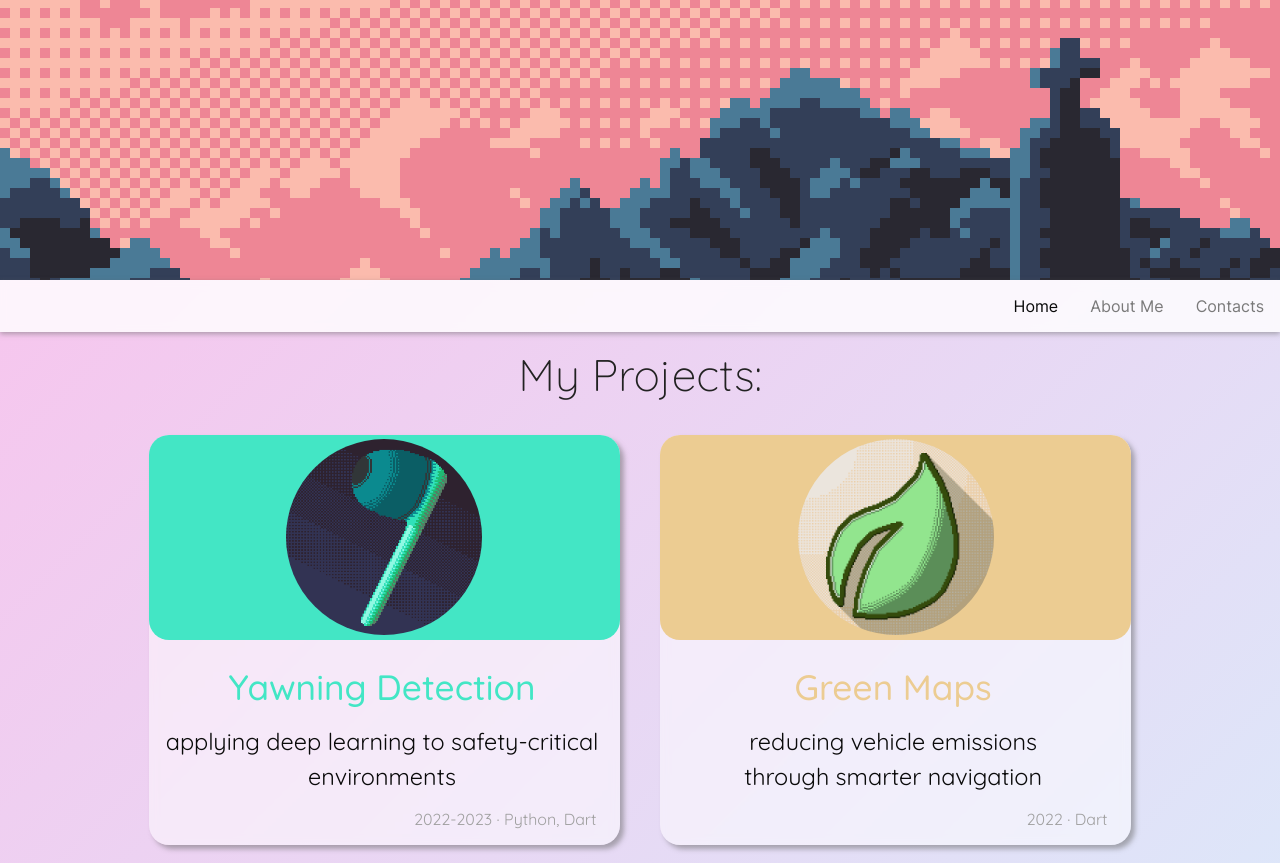
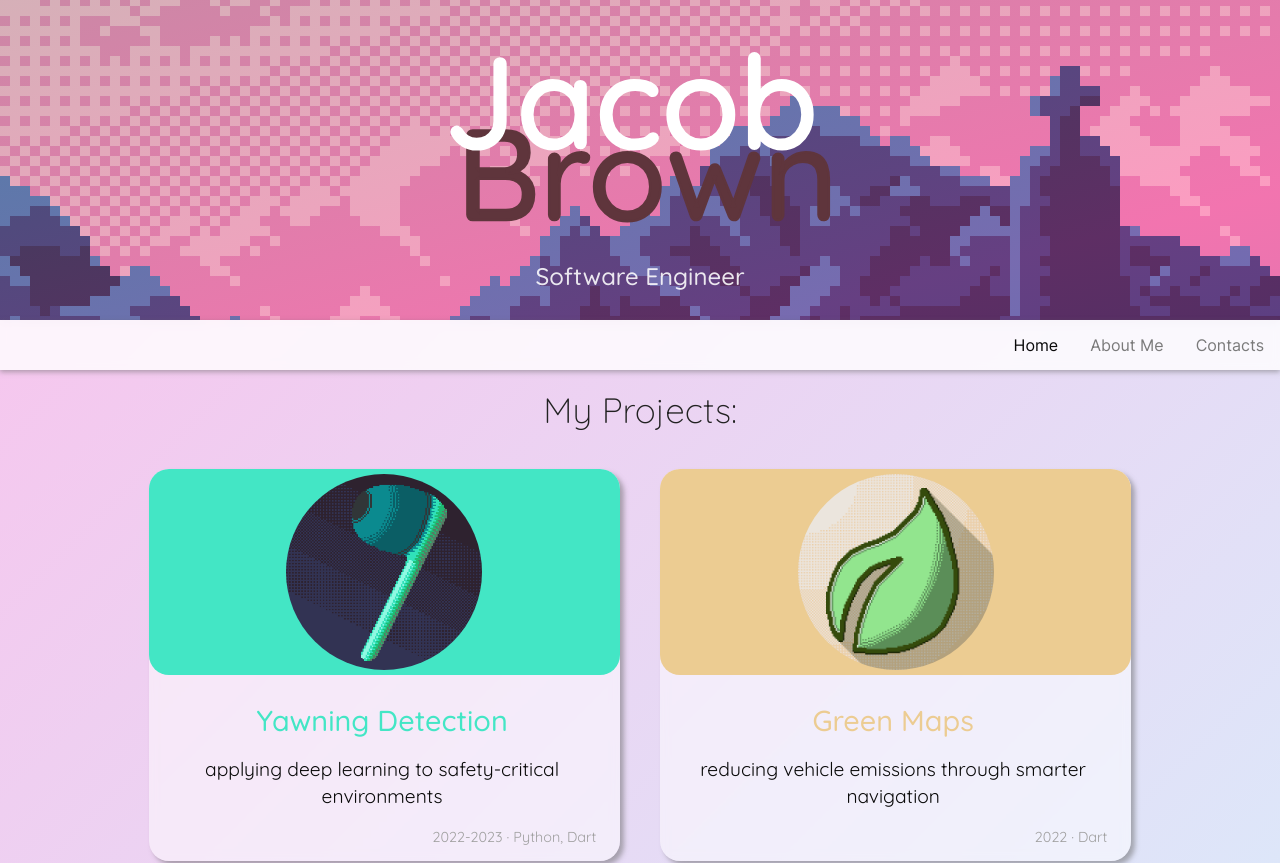
Before and after one commit to jacbn/jacbn.me, a React app: page / in a window 1280 px wide. Shown: the top 863 px of the page. Built offline with nearby package versions, Linux system fonts and the light colour scheme.

Commit message:
Fix font sizes cross-site

```diff
--- a/src/components/title.tsx
+++ b/src/components/title.tsx
@@ -7,12 +7,12 @@ export default function Title() {
         <button className={`titleContainer ${isOpen ? "expanded" : ""}`} onClick={() => setIsOpen(o => !o)}>
             <div className="titleBackground"/>
             <div className="titleShimmer"/>
-            <svg className="titleSVG">
+            <svg className="titleSVG" viewBox="0 0 600 300">
                 <symbol id="s-text">
-                    <text x="48.2%" y="60%" textAnchor='middle'>Jacob</text>
+                    <text x="48.2%" y="185" textAnchor='middle'>Jacob</text>
                 </symbol>
                 <symbol id="s-text2">
-                    <text x="51.5%" y="98%" textAnchor='middle'>Brown</text>
+                    <text x="51.5%" y="275" textAnchor='middle'>Brown</text>
                 </symbol>
                 <mask id="mask">
                     <rect width="100%" height="100%" fill="white" />
--- a/src/styles.scss
+++ b/src/styles.scss
@@ -1,6 +1,8 @@
-@import "./styles/blog.scss";
-@import "./styles/body.scss";
-@import "./styles/globals.scss";
-@import "./styles/home.scss";
-@import "./styles/mathsart.scss";
-@import "./styles/projects.scss";
+@import "styles/_mixins";
+
+@import "styles/blog";
+@import "styles/body";
+@import "styles/globals";
+@import "styles/home";
+@import "styles/mathsart";
+@import "styles/projects";
--- /dev/null
+++ b/src/styles/_mixins.scss
@@ -0,0 +1,4 @@
+@mixin font-size($size) {
+  font-size: $size;
+  line-height: calc($size * 1.4);
+}
--- a/src/styles/globals.scss
+++ b/src/styles/globals.scss
@@ -167,7 +167,7 @@ main {
   display: flex;
   flex-direction: column;
   align-items: center;
-  font-size: 1rem;
+  @include font-size(1rem);
 }
 
 nav {
@@ -189,7 +189,7 @@ nav {
 }
 
 h1 {
-  font-size: calc(14pt + calc(min(2vw, 2*var(--max-width)/100)));
+  @include font-size(2.2rem);
   font-family: var(--font-sans-title);
   color: var(--subtitle-primary);
   margin: 1rem 0 0.5rem;
@@ -197,14 +197,14 @@ h1 {
 }
 
 h2 {
-  font-size: calc(12pt + calc(min(1.5vw, 1.5*var(--max-width)/100)));
+  @include font-size(1.8rem);
   font-family: var(--font-sans-title);
   color: var(--subtitle-primary);
   margin: 1rem 0;
 }
 
 h3 {
-  font-size: calc(10pt + calc(min(0.5vw, 0.5*var(--max-width)/100)));
+  @include font-size(1.5rem);
   font-family: var(--font-sans-title);
   color: var(--subtitle-primary);
   margin-bottom: 0.5rem;
--- a/src/styles/home.scss
+++ b/src/styles/home.scss
@@ -1,8 +1,3 @@
-.subtitle {
-  font-size: 25pt;
-  margin: 20px 40px;
-}
-
 .card {
   display: grid;
   position: relative;
@@ -44,7 +39,7 @@
   position: relative;
   text-align: center;
   color: var(--text-primary);
-  font-size: calc(8pt + calc(min(1vw, var(--max-width)/100)));
+  @include font-size(1.2rem);
   border-radius: 10px;
 }
 
@@ -94,7 +89,7 @@
   position: absolute;
   justify-self: right;
   align-self: flex-end;
-  font-size: 12pt;
+  @include font-size(0.9rem);
   text-align: right;
   color:#a0a0a0;
   margin: 0 5% 3% 0;
@@ -105,7 +100,7 @@
 .titleContainer {
   position: relative;
   width: 100%;
-  height: calc(30vh + 40px); /* 40px bottom margin */
+  height: calc(35vh + 40px); /* 40px bottom margin */
   min-height: 220px;
   display: flex;
   flex-direction: column;
@@ -120,7 +115,7 @@
 
   .attribution {
     position: absolute;
-    font-size: medium;
+    @include font-size(1rem);
     bottom: 1rem;
     opacity: 0;
     transition: opacity 0.3s;
@@ -191,6 +186,10 @@
   display: block;
   margin-bottom: 20px;
   z-index: 1;
+
+  > symbol:first-child {
+    margin-top: 20px;
+  }
 }
 
 .titleBackgroundSVG {
@@ -199,10 +198,10 @@
 }
 
 .titleText {
-  font-size: calc(6rem + 3vw);
+  @include font-size(calc(4vmin + 800%));
   font-weight: 500;
   stroke-dasharray: 0px 110px;
-  stroke-width: 3px;
+  stroke-width: calc(0.2rem);
   stroke-dashoffset: 0;
 }
 
@@ -244,7 +243,7 @@
 
 .roller {
   width: 100%;
-  height: 2.5rem;
+  height: 2.4rem;
   line-height: 2rem;
   text-align: center;
   display: flex;
--- a/src/styles/projects.scss
+++ b/src/styles/projects.scss
@@ -36,8 +36,6 @@
 
 .blogText {
   width: 100%;
-  font-size: var(--font-size-body);
-  line-height: 1.4rem;
   text-align: justify;
 
   h2 {
```
